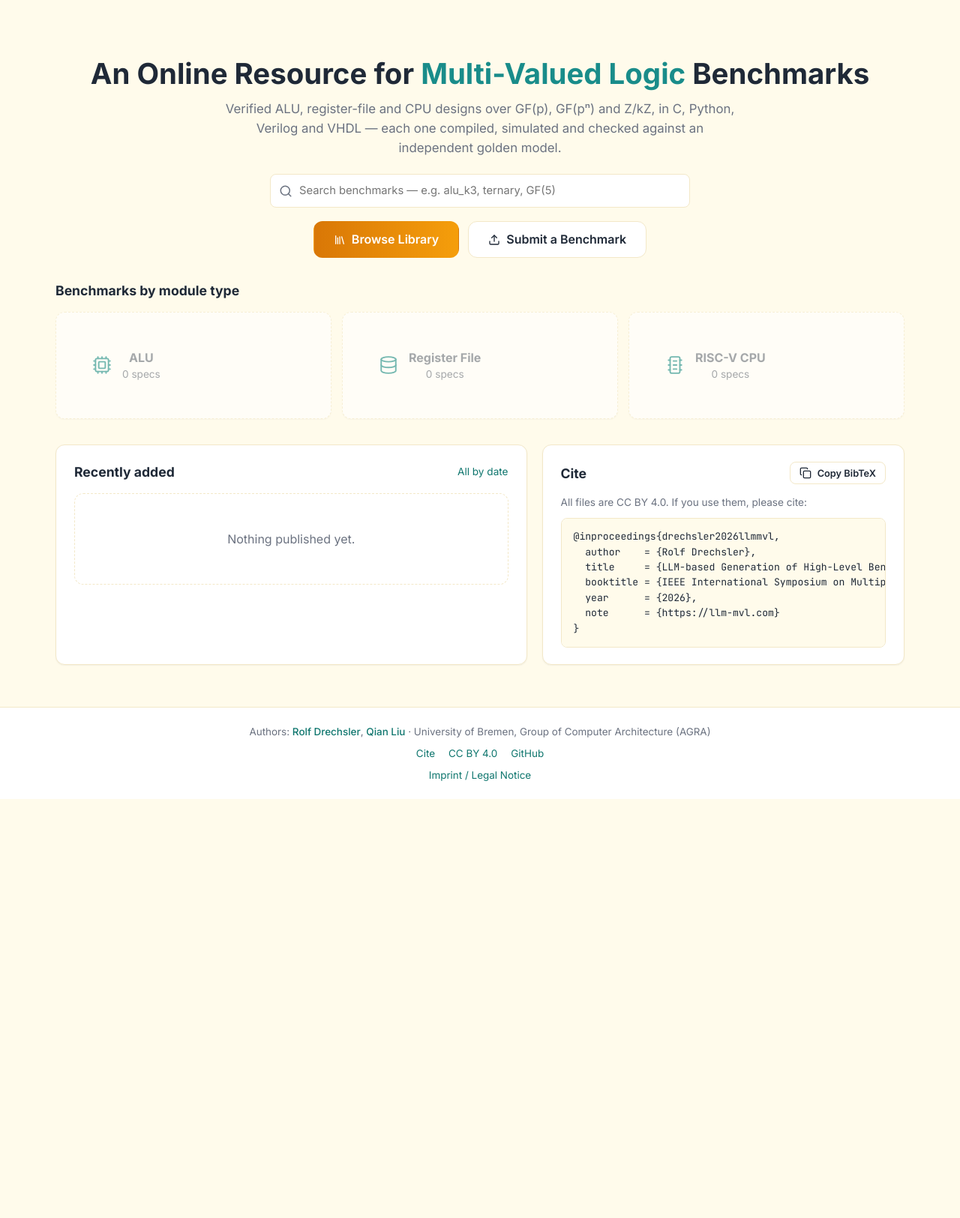
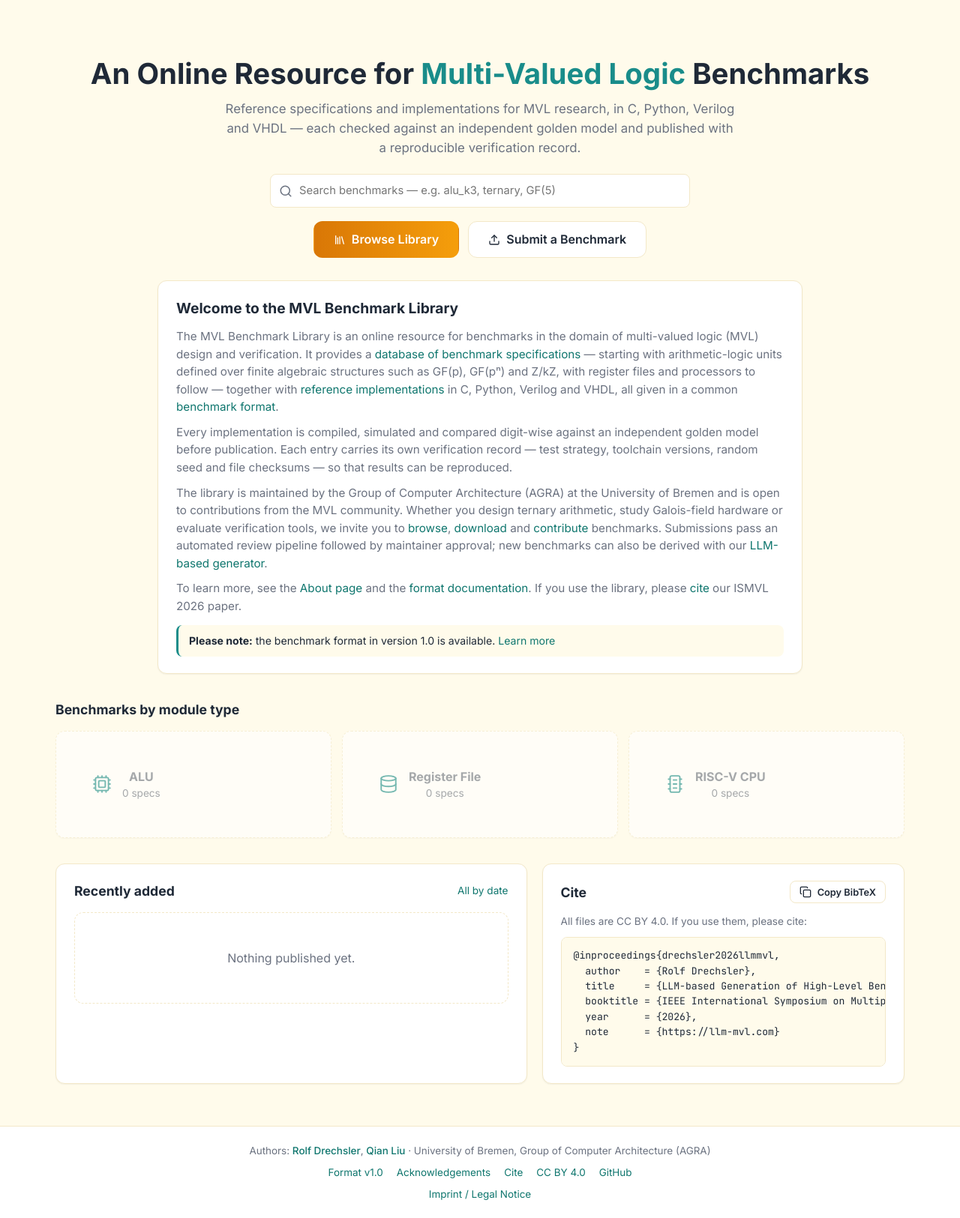
Before and after one commit to QianLiu301/MVLBenchmarkGenerator, a Flask app: page / in a window 1280 px wide. Shown: the part 61-1686 px from the top of the page at 75% size. Before the commit the page ends 1127 px from the top, so only its background shows below. Run offline with Flask 3, Linux system fonts and the light colour scheme; some libraries are stand-ins or nearby versions.

Commit message:
Home copy: RevLib-style welcome text; add Format v1.0 and Acknowledgements pages
- Hero subtitle shortened; new Welcome block with links into the site,
  AGRA community paragraph, and a format-version notice
- Scope wording adapts to content (ALU-only wording until register
  files / processors are published)
- /format: naming, structure, test-output convention, manifest,
  verification record, archive layout, changelog
- /acknowledgements: contributors and generation models from the DB
- Footer and About link to both pages

```diff
--- a/src/library/service.py
+++ b/src/library/service.py
@@ -452,6 +452,27 @@ def module_counts(session) -> List[Dict]:
     return [{'value': m, 'label': label, 'specs': counts.get(m, 0)} for m, label in MODULE_TYPES.items()]
 
 
+def contributors(session) -> Dict:
+    """People and models behind the published implementations, for the Acknowledgements page."""
+    rows = session.execute(
+        select(Implementation.submitter_name, Implementation.submitter_affiliation, func.count())
+        .join(Benchmark, Benchmark.id == Implementation.benchmark_id)
+        .where(Implementation.status == 'published', Benchmark.status == 'published',
+               Implementation.submitter_name.isnot(None))
+        .group_by(Implementation.submitter_name, Implementation.submitter_affiliation)
+        .order_by(Implementation.submitter_name)).all()
+    people = [{'name': n, 'affiliation': a, 'count': c} for n, a, c in rows]
+    models = session.execute(
+        select(Implementation.provider, Implementation.model_responded, func.count())
+        .join(Benchmark, Benchmark.id == Implementation.benchmark_id)
+        .where(Implementation.status == 'published', Benchmark.status == 'published',
+               Implementation.source == 'llm-generated')
+        .group_by(Implementation.provider, Implementation.model_responded)
+        .order_by(Implementation.provider)).all()
+    return {'people': people,
+            'models': [{'provider': p, 'model': m, 'count': c} for p, m, c in models]}
+
+
 def bump_downloads(session, benchmark: Benchmark = None, impl: Implementation = None):
     if benchmark is not None:
         benchmark.download_count = (benchmark.download_count or 0) + 1
--- a/web/blueprints/library.py
+++ b/web/blueprints/library.py
@@ -31,8 +31,10 @@ def _current_filters() -> dict:
 @bp.route('/')
 def home():
     with session_scope() as s:
+        modules = service.module_counts(s)
+        only_alu = all(m['specs'] == 0 for m in modules if m['value'] != 'alu')
         return render_template('library/home.html', stats=service.stats(s),
-                               modules=service.module_counts(s),
+                               modules=modules, only_alu=only_alu,
                                recent=service.recent_benchmarks(s, 5),
                                bibtex=service.bibtex(), **_LABELS)
 
@@ -154,6 +156,20 @@ def cite():
     return render_template('library/cite.html', bibtex=service.bibtex())
 
 
+@bp.route('/format')
+def format():
+    from library.submissions import MANIFEST_TEMPLATE
+    import json
+    return render_template('library/format.html', template_json=json.dumps(MANIFEST_TEMPLATE, indent=2))
+
+
+@bp.route('/acknowledgements')
+def acknowledgements():
+    with session_scope() as s:
+        return render_template('library/acknowledgements.html',
+                               contributors=service.contributors(s), **_LABELS)
+
+
 @bp.route('/api/library/stats')
 def api_stats():
     with session_scope() as s:
--- a/web/static/css/library.css
+++ b/web/static/css/library.css
@@ -124,6 +124,11 @@ code, pre, .mono { font-family: var(--mono); }
 .hero p { max-width: 680px; margin: 0 auto 22px; color: var(--text-muted); font-size: 1.05rem; }
 .hero .search { max-width: 560px; margin: 0 auto 18px; }
 .hero-actions { display: flex; gap: 12px; justify-content: center; flex-wrap: wrap; }
+.welcome { max-width: 860px; margin: 0 auto 34px; }
+.welcome h2 { font-size: 1.2rem; margin-bottom: 10px; }
+.welcome p { color: var(--text-muted); margin-bottom: 10px; font-size: .95rem; }
+.welcome p:last-child { margin-bottom: 0; }
+.welcome .notice { margin-top: 14px; padding: 10px 14px; background: var(--bg); border-left: 3px solid var(--link); border-radius: var(--radius-sm); color: var(--text); font-size: .88rem; }
 .stats-row { display: grid; grid-template-columns: repeat(auto-fit, minmax(150px, 1fr)); gap: 14px; margin: 14px 0 34px; }
 .stat { background: var(--surface); border: 1px solid var(--border); border-radius: var(--radius); padding: 16px; text-align: center; }
 .stat-value { font-size: 1.7rem; font-weight: 700; color: var(--primary-from); line-height: 1.1; font-variant-numeric: tabular-nums; }
--- a/web/templates/base.html
+++ b/web/templates/base.html
@@ -64,6 +64,8 @@
                 · University of Bremen, Group of Computer Architecture (AGRA)
             </div>
             <div class="footer-links">
+                <a href="{{ url_for('library.format') }}">Format v1.0</a>
+                <a href="{{ url_for('library.acknowledgements') }}">Acknowledgements</a>
                 <a href="{{ url_for('library.cite') }}">Cite</a>
                 <a href="https://creativecommons.org/licenses/by/4.0/" target="_blank" rel="noopener">CC BY 4.0</a>
                 <a href="https://github.com/QianLiu301/MVLBenchmarkGenerator" target="_blank" rel="noopener">GitHub</a>
--- a/web/templates/library/home.html
+++ b/web/templates/library/home.html
@@ -4,7 +4,7 @@
 {% block content %}
 <section class="hero">
     <h1>An Online Resource for <span class="accent">Multi-Valued Logic</span> Benchmarks</h1>
-    <p>Verified ALU, register-file and CPU designs over GF(p), GF(pⁿ) and Z/kZ, in C, Python, Verilog and VHDL — each one compiled, simulated and checked against an independent golden model.</p>
+    <p>Reference specifications and implementations for MVL research, in C, Python, Verilog and VHDL — each checked against an independent golden model and published with a reproducible verification record.</p>
     <form class="search" action="{{ url_for('library.browse') }}" method="get" role="search">
         <i data-lucide="search" class="icon"></i>
         <input type="search" name="q" placeholder="Search benchmarks — e.g. alu_k3, ternary, GF(5)" aria-label="Search benchmarks">
@@ -13,6 +13,39 @@
         <a href="{{ url_for('library.browse') }}" class="btn btn-primary btn-lg"><i data-lucide="library" class="icon"></i> Browse Library</a>
         <a href="{{ url_for('submit.form') }}" class="btn btn-outline btn-lg"><i data-lucide="upload" class="icon"></i> Submit a Benchmark</a>
     </div>
+</section>
+
+<section class="card welcome">
+    <h2>Welcome to the MVL Benchmark Library</h2>
+    <p>
+        The MVL Benchmark Library is an online resource for benchmarks in the domain of multi-valued logic (MVL)
+        design and verification. It provides a <a href="{{ url_for('library.browse') }}">database of benchmark specifications</a>
+        {% if only_alu %}— starting with arithmetic-logic units defined over finite algebraic structures such as GF(p), GF(pⁿ) and Z/kZ,
+        with register files and processors to follow —{% else %}— arithmetic-logic units, register files and processors defined over
+        finite algebraic structures such as GF(p), GF(pⁿ) and Z/kZ —{% endif %}
+        together with <a href="{{ url_for('library.browse', verified=1) }}">reference implementations</a> in C, Python, Verilog and VHDL,
+        all given in a common <a href="{{ url_for('library.format') }}">benchmark format</a>.
+    </p>
+    <p>
+        Every implementation is compiled, simulated and compared digit-wise against an independent golden model before
+        publication. Each entry carries its own verification record — test strategy, toolchain versions, random seed and
+        file checksums — so that results can be reproduced.
+    </p>
+    <p>
+        The library is maintained by the Group of Computer Architecture (AGRA) at the University of Bremen and is open
+        to contributions from the MVL community. Whether you design ternary arithmetic, study Galois-field hardware or
+        evaluate verification tools, we invite you to <a href="{{ url_for('library.browse') }}">browse</a>,
+        <a href="{{ url_for('library.download_all') }}">download</a> and <a href="{{ url_for('submit.form') }}">contribute</a> benchmarks.
+        Submissions pass an automated review pipeline followed by maintainer approval; new benchmarks can also be derived
+        with our <a href="{{ url_for('generate_page') }}">LLM-based generator</a>.
+    </p>
+    <p>
+        To learn more, see the <a href="{{ url_for('library.about') }}">About page</a> and the
+        <a href="{{ url_for('library.format') }}">format documentation</a>. If you use the library, please
+        <a href="{{ url_for('library.cite') }}">cite</a> our ISMVL 2026 paper.
+    </p>
+    <p class="notice"><strong>Please note:</strong> the benchmark format in version 1.0 is available.
+        <a href="{{ url_for('library.format') }}">Learn more</a></p>
 </section>
 
 {% if stats.benchmarks >= 20 %}
```
Also changed, not shown: web/templates/library/about.html (+7 -0 lines), web/templates/library/acknowledgements.html (added, +41 -0 lines), web/templates/library/format.html (added, +47 -0 lines).
